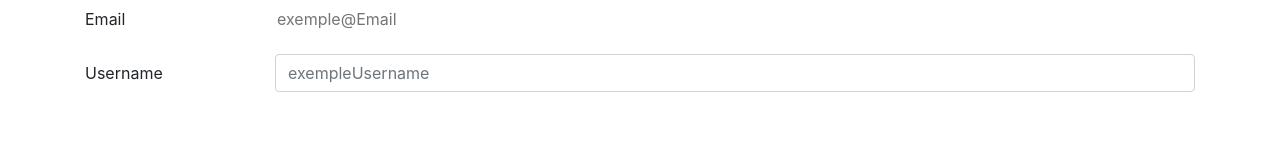
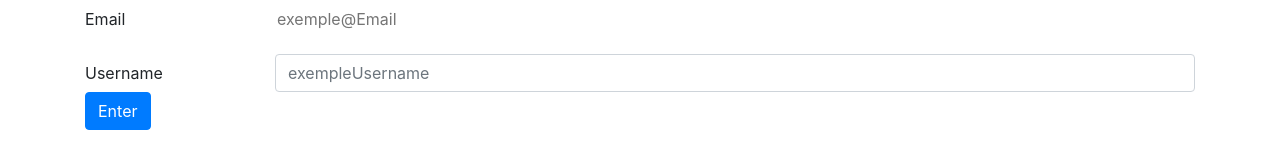
Before and after one commit to oinventor/Atividades-DevWeb, a plain HTML site: page index.html in a window 1280 px wide. Drawn offline with nearby package versions, Linux system fonts and the light colour scheme.

Commit message:
First commit of p2, For diference, see part 1

```diff
--- /dev/null
+++ b/Javascript/frontScript.js
@@ -0,0 +1 @@
+console.log("egg");
--- a/Javascript/loginChallenge.js
+++ b/Javascript/loginChallenge.js
@@ -1,6 +1,7 @@
 import { SimpleGet } from "./apiConections.js";
-import { ChangePage } from "./pageFuncs.js";
+import { GoTo } from "./pageFuncs.js";
 
+await GoTo("Login");
 
 const email = document.getElementById("inputEmail");
 const senha = document.getElementById("inputPassword");
@@ -28,7 +29,7 @@ window.addEventListener("click", async(event) => {
 function Response(chalengeResult) {
     switch (chalengeResult) {
         case true:
-            ChangePage("Front");
+            GoTo("Front", "./Javascript/frontScript.js");
             break;
         default:
             email.value || senha.value ? window.alert("Senha ou email estao errados") : window.alert("Senha ou email vazios");
--- a/Javascript/pageFuncs.js
+++ b/Javascript/pageFuncs.js
@@ -1,3 +1,9 @@
-export async function ChangePage(pageName) {
+export async function GoTo(pageName, scriptSrc = null) {
+    let frontScript = document.createElement("script");
+    frontScript.type = "module";
+    frontScript.src = scriptSrc;
+    document.body.appendChild(frontScript);
+    frontScript = null;
+    window.history.pushState({}, '', `/${pageName}`);
     (document.getElementById("site")).innerHTML = await (await fetch(`../Pages/${pageName}.html`)).text();
 }
--- a/Pages/Login.html
+++ b/Pages/Login.html
@@ -11,8 +11,8 @@
             <div class="col-sm-10">
             <input type="password" class="form-control" id="inputPassword" placeholder="exempleUsername">
         </div>
-                <div class="form-group row">
-                    <button class="btn btn-primary" id="btn-submit">Button</button>
+        <div class="col-auto">
+            <button type="button" class="btn btn-primary mb-3" id="btn-submit">Enter</button>
         </div>
     </form>
 </div>
--- a/index.html
+++ b/index.html
@@ -21,7 +21,9 @@
                     <div class="col-sm-10">
                     <input type="password" class="form-control" id="inputPassword" placeholder="exempleUsername">
                 </div>
-
+                <div class="col-auto">
+                    <button type="button" class="btn btn-primary mb-3" id="btn-submit">Enter</button>
+                </div>
             </form>
         </div>
     </main>
```
Lines whose indentation alone changed are shown as unchanged.
